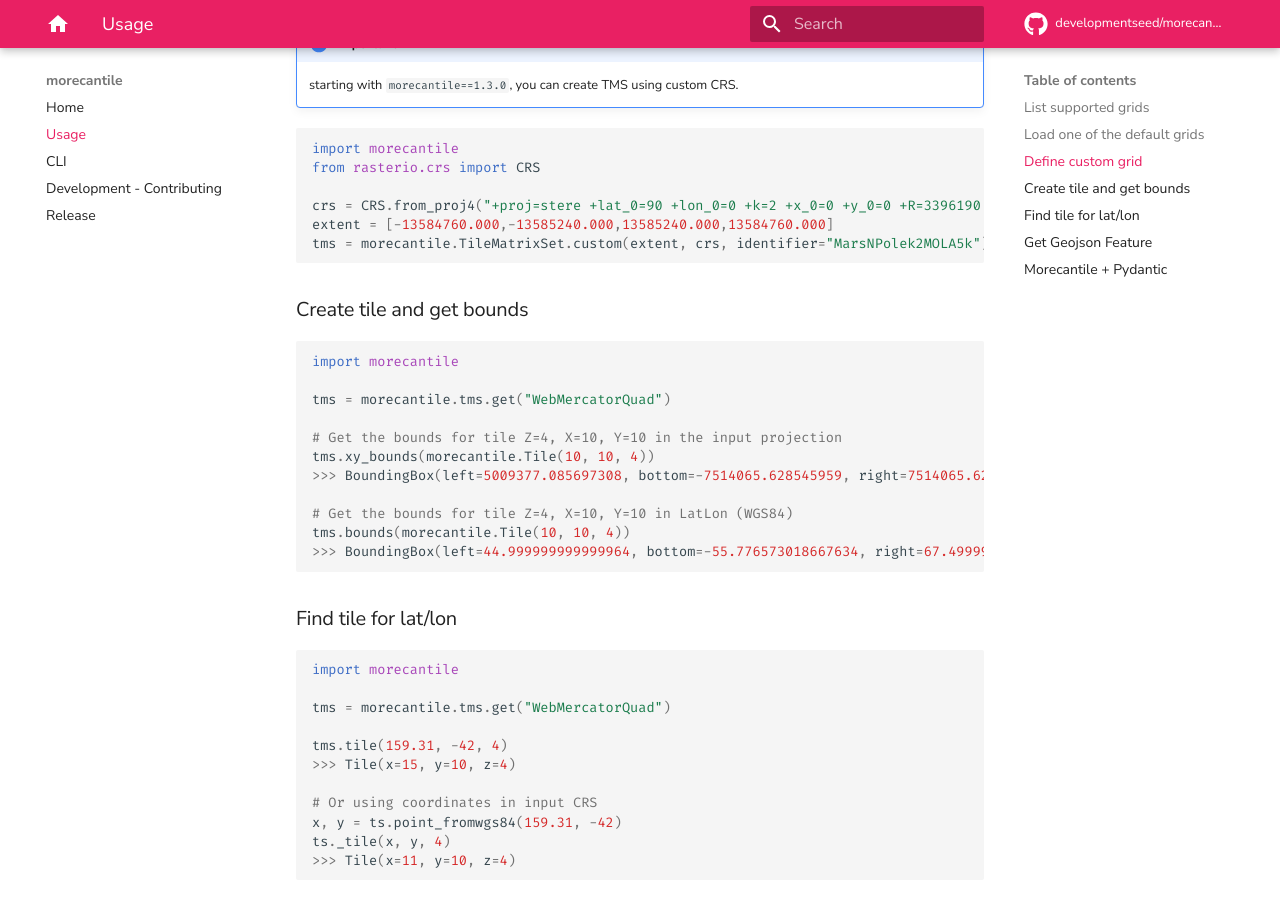
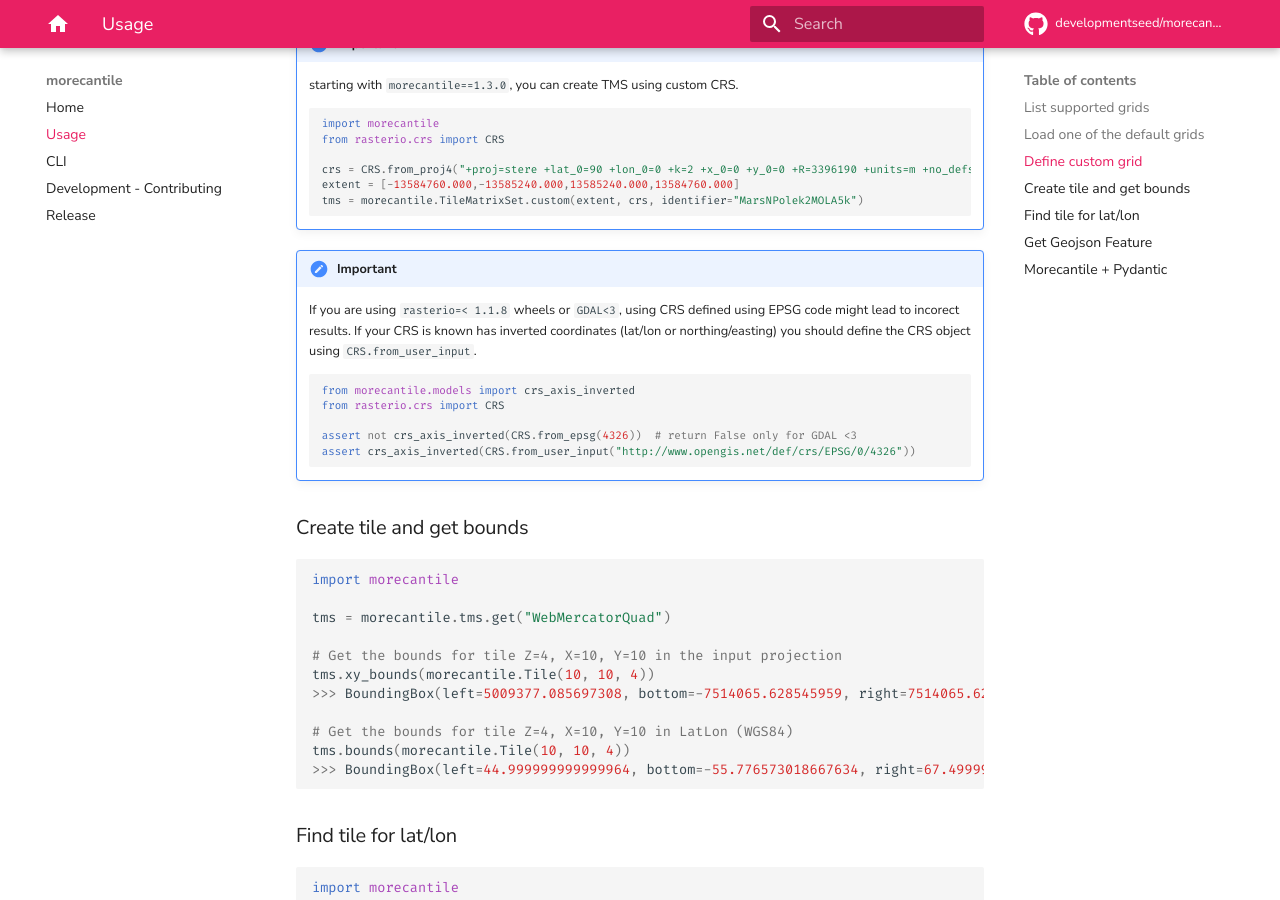
Before and after one commit to developmentseed/morecantile, an MkDocs documentation site: the page built from docs/usage.md, in a window 1280 px wide and 900 px high, scrolled down 1318 px. Built offline with MkDocs 1.6.1 and Material for MkDocs 9.7.7, drawn with Linux system fonts in a browser that asks for light colours; comment, search, counter and statistics services are not loaded.

Commit message:
add more test and explain the `inverted CRS bug in the docs

````diff
--- a/docs/usage.md
+++ b/docs/usage.md
@@ -61,14 +61,26 @@ tms
 !!! important
     starting with `morecantile==1.3.0`, you can create TMS using custom CRS.
 
-```python
-import morecantile
-from rasterio.crs import CRS
+    ```python
+    import morecantile
+    from rasterio.crs import CRS
 
-crs = CRS.from_proj4("+proj=stere +lat_0=90 +lon_0=0 +k=2 +x_0=0 +y_0=0 +R=3396190 +units=m +no_defs")
-extent = [-13584760.000,-13585240.000,13585240.000,13584760.000]
-tms = morecantile.TileMatrixSet.custom(extent, crs, identifier="MarsNPolek2MOLA5k")
-```
+    crs = CRS.from_proj4("+proj=stere +lat_0=90 +lon_0=0 +k=2 +x_0=0 +y_0=0 +R=3396190 +units=m +no_defs")
+    extent = [-13584760.000,-13585240.000,13585240.000,13584760.000]
+    tms = morecantile.TileMatrixSet.custom(extent, crs, identifier="MarsNPolek2MOLA5k")
+    ```
+
+!!! important
+    If you are using `rasterio=< 1.1.8` wheels or `GDAL<3`, using CRS defined using EPSG code might lead to incorect results.
+    If your CRS is known has inverted coordinates (lat/lon or northing/easting) you should define the CRS object using `CRS.from_user_input`.
+
+    ```python
+    from morecantile.models import crs_axis_inverted
+    from rasterio.crs import CRS
+
+    assert not crs_axis_inverted(CRS.from_epsg(4326))  # return False only for GDAL <3
+    assert crs_axis_inverted(CRS.from_user_input("http://www.opengis.net/def/crs/EPSG/0/4326"))
+    ```
 
 ### Create tile and get bounds
 ```python
````
Also changed, not shown: 1 other file.
